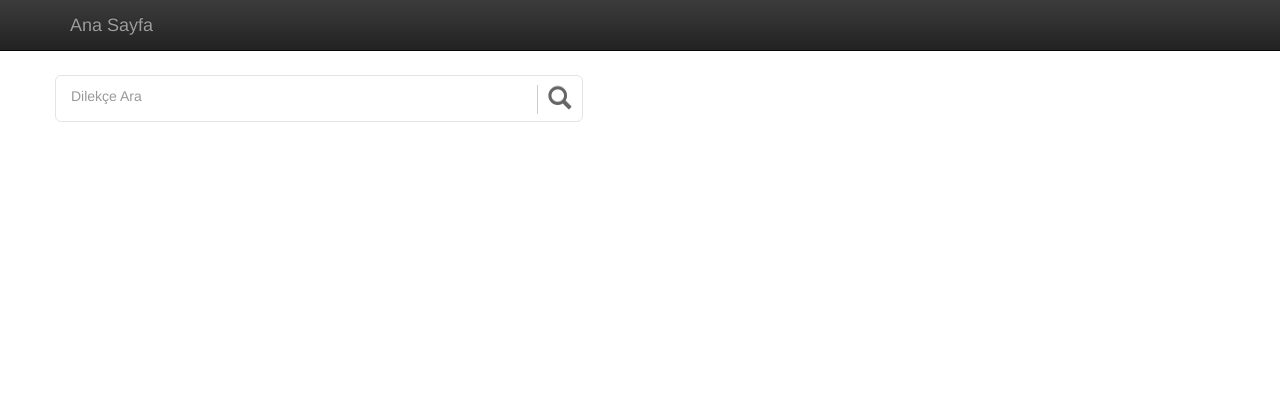
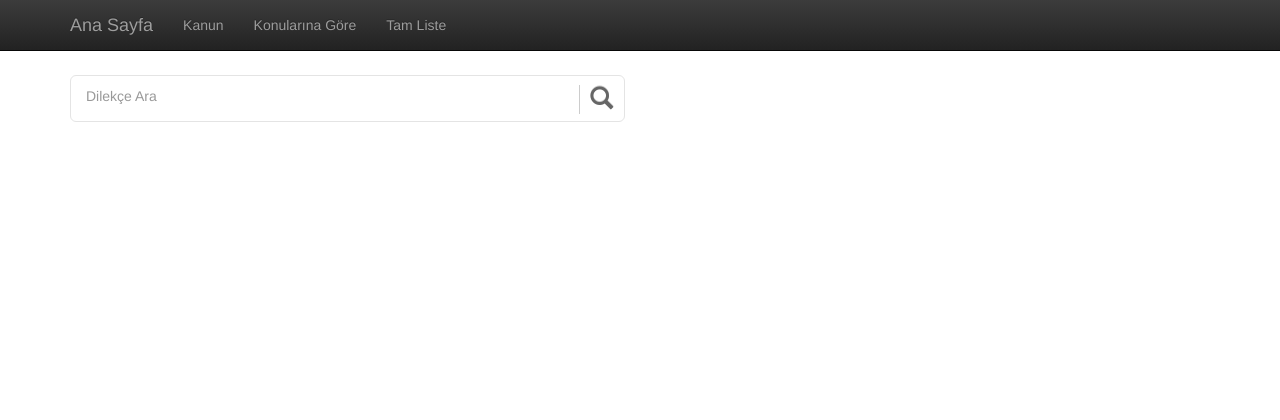
Before and after one commit to gucluoz/arzuhal, a Django app: page /web/ in a window 1280 px wide. Shown: the top 420 px of the page. Run offline with Django 3.2, Linux system fonts and the light colour scheme; data that the repository does not hold is empty; parts of the project's set-up code (start-up, migrations or seed data) failed here and were passed over; some libraries are stand-ins or nearby versions.

Commit message:
Face lift, mostly design change

```diff
--- a/web/static/web/css/ac.css
+++ b/web/static/web/css/ac.css
@@ -8,7 +8,7 @@
 #custom-search-input input{
     border: 0;
     box-shadow: none;
-    width: 460px;
+    width: 100%;
 }
 
 #custom-search-input button{
@@ -30,6 +30,8 @@
 #custom-search-input .glyphicon-search{
     font-size: 23px;
 }
+
+.twitter-typeahead { width: 100%; }
 
 .tt-query {
   -webkit-box-shadow: inset 0 1px 1px rgba(0, 0, 0, 0.075);
--- a/web/static/web/css/main.css
+++ b/web/static/web/css/main.css
@@ -39,7 +39,12 @@
   margin: 0 0 15px 0;
 }
 
-.sidebar h4{
+.footer-latest h2 {
   border-bottom: 2px solid #162020;
   line-height: 1.5em
 }
+
+.subjectList h4 {
+  border-bottom: 2px solid #162020;
+  line-height: 1.5em
+}
--- a/web/templates/web/base.html.j2
+++ b/web/templates/web/base.html.j2
@@ -24,14 +24,15 @@
     <nav class="navbar navbar-inverse navbar-fixed-top" role="navigation">
       <div class="container">
         <div class="navbar-header">
-          <button type="button" class="navbar-toggle collapsed" data-toggle="collapse" data-target="#navbar" aria-expanded="false" aria-controls="navbar">
-            <span class="sr-only">Toggle navigation</span>
-            <span class="icon-bar"></span>
-            <span class="icon-bar"></span>
-            <span class="icon-bar"></span>
-          </button>
-          <a class="navbar-brand" href={% url 'index' %}>Ana Sayfa</a>
-        </div>
+            <a class="navbar-brand" href={% url 'index' %}>Ana Sayfa</a>
+          </div>
+          <div id="navbar" class="navbar-collapse collapse">
+            <ul class="nav navbar-nav">
+              <li><a href="{% url 'kanunHtml' %}">Kanun</a></li>
+              <li><a href="#">Konularına Göre</a></li>
+              <li><a href="#">Tam Liste</a></li>
+            </ul>
+          </div>
       </div>
     </nav>
     <div class="container">
--- a/web/templates/web/index.html.j2
+++ b/web/templates/web/index.html.j2
@@ -6,7 +6,7 @@
 {% endblock headcontent %}
 {% block maincontent %}
 <div class="content">
-  <div class="mainbar">
+  <div class="col-md-6">
     <form action="{% url 'index' %}" method="POST">
       {% csrf_token %}
       <div id="custom-search-input">
@@ -38,18 +38,24 @@
     {% endif %}
     {% if latestPetitions %}
       <div class="footer-latest">
-        <h3>Son Eklenen {{ latestPetitions.count }} Dilekçe</h3>
-        <ul class="list-unstyled">
+        <h2>Son Eklenen {{ latestPetitions.count }} Dilekçe</h2>
+        <ul class="list-unstyled distinct">
           {% for p in latestPetitions %}
-            <li>
-              <a href="{% url 'detailbyName' p.ascii_filename %}">{{ p.name|truncatewords:7 }}</a>
-            </li>
+            <p>
+              <h3>
+                <a href="{% url 'detailbyName' p.ascii_filename %}">{{ p.name|truncatewords:10 }}</a>
+              </h3>
+              <div>
+                <span>{{ p.description|truncatewords:20 }}</span><br/>
+                <span>({{ p.publishdate|timesince }} önce {{ p.publishedby }} tarafından)</span>
+              </div>
+            </p>
           {% endfor %}
         </ul>
       </div>
     {% endif %}
   </div>
-  <div class="sidebar">
+  <div class="col-md-4 col-md-offset-2">
     {% if subjects %}{% include "web/subjectlist.html.j2" %}{% endif %}
   </div>
 </div>
--- a/web/templates/web/subjectlist.html.j2
+++ b/web/templates/web/subjectlist.html.j2
@@ -8,10 +8,10 @@ function loadSubject(subject){
   {% csrf_token %}
   <input type="hidden" name="q" id="q" />
   <div class="subjectlist">
-    <h4>Konularına Göre</h4>
+    <h4>Konular</h4>
     <ul class="list-unstyled">
       {% for s in subjects %}
-      <li><a href="#" onclick="javascript: loadSubject('{{ s.name }}')">{{ s.name }}</a></li>
+      <li><a href="#" onclick="javascript: loadSubject('{{ s.name }}')">{{ s.name }} ({{s.count}})</a></li>
       {% empty %}
       <li>Boş.</li>
       {% endfor %}
--- a/web/views.py
+++ b/web/views.py
@@ -19,11 +19,11 @@ class PetitionListView(generic.ListView):
     return Petition.objects.order_by('-publishdate')
 
 def subjectList():
-  subjects = Subject.objects.order_by('name')[:50]
+  subjects = Subject.objects.annotate(count=Count('petition')).order_by('-count')[:100]
   return subjects
 
 def getLatestPetitions():
-  return Petition.objects.filter(isActive=True).order_by('-publishdate')[:5]
+  return Petition.objects.filter(isActive=True).order_by('-publishdate')[:10]
 
 def indexsearch(request, q):
   searchStartTime = time.time()
```
